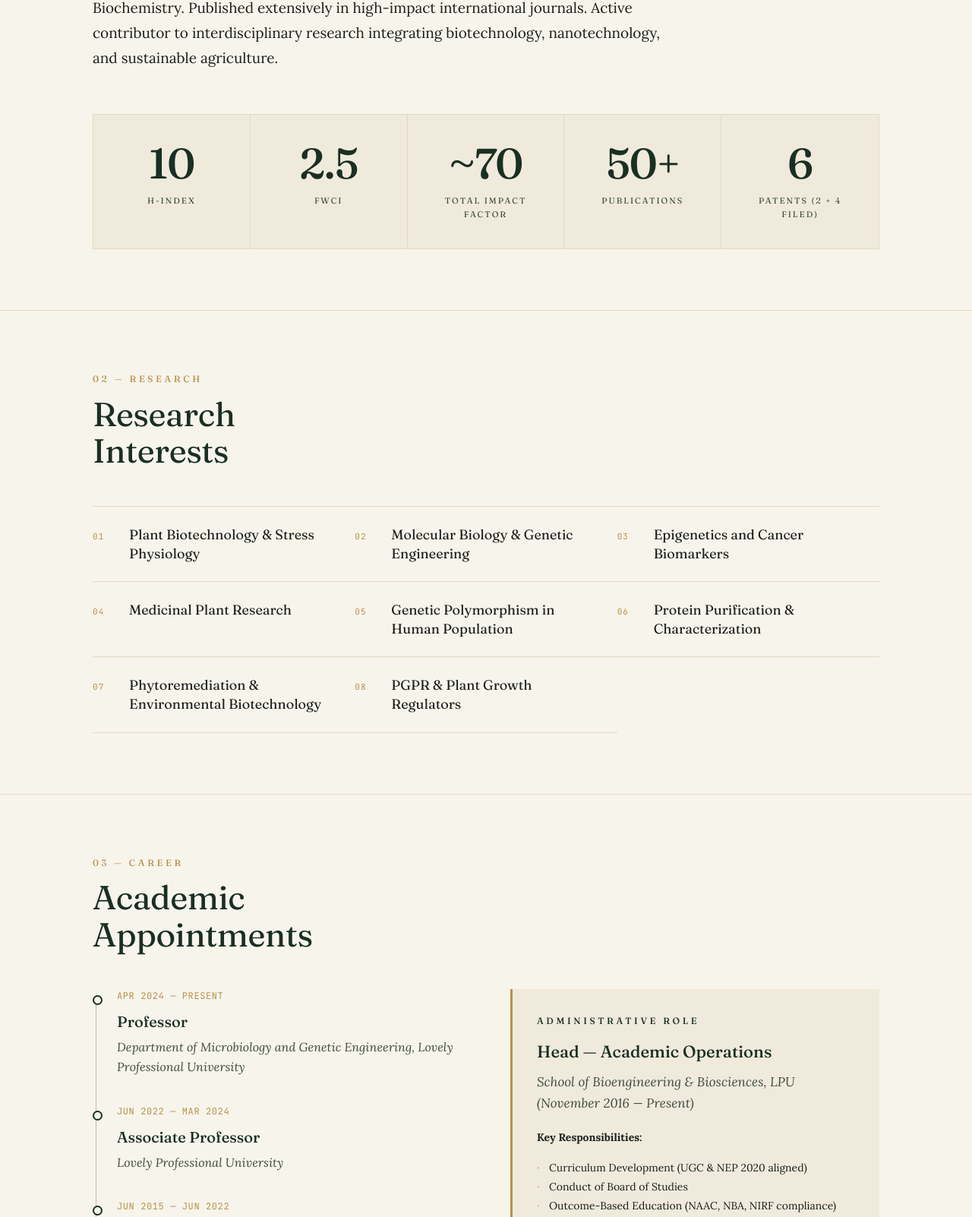
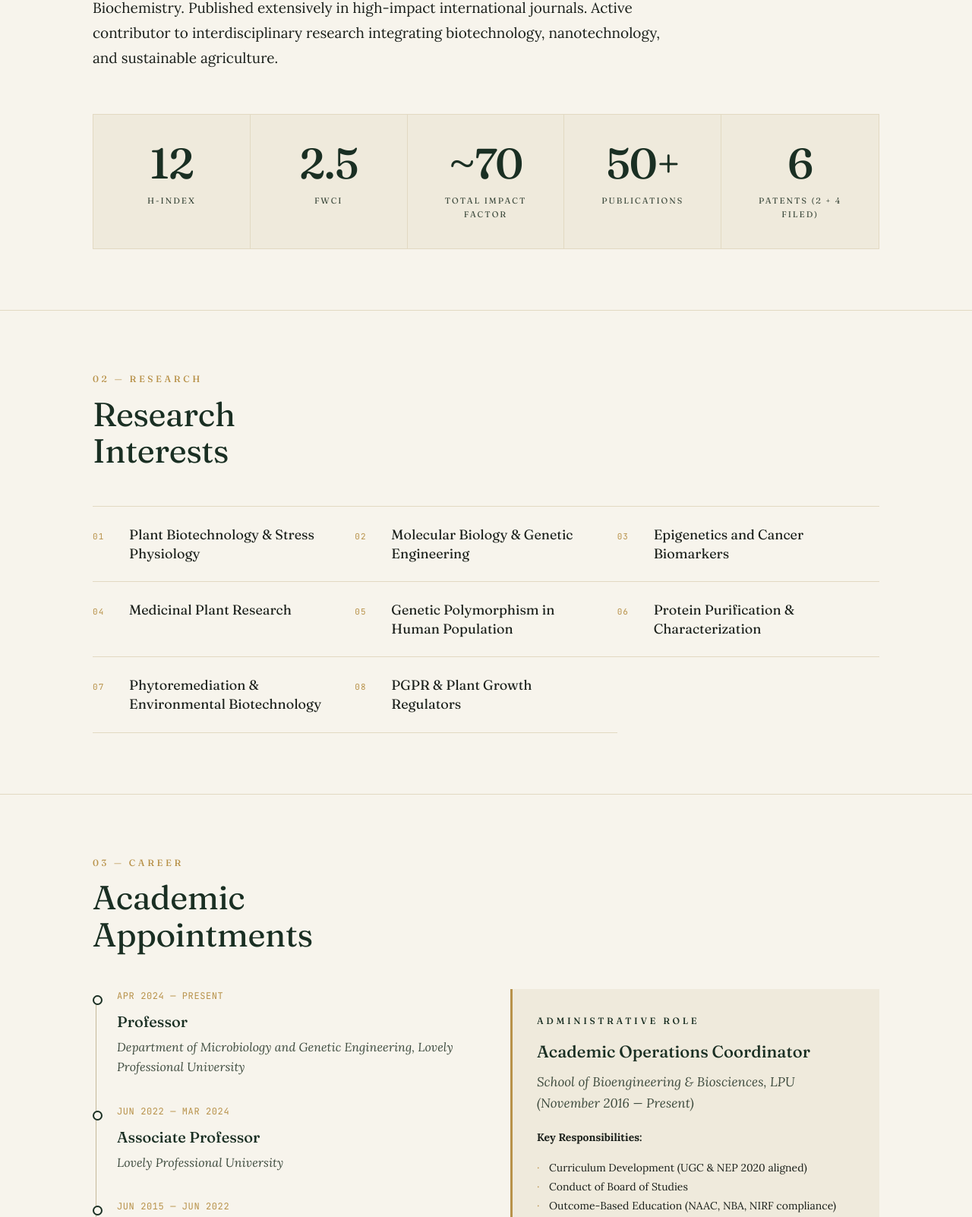
Before and after one commit to drrattandeep/drrattandeep.github.io, a plain HTML site: page index.html in a window 1280 px wide. Shown: the part 1456-3058 px from the top of the page at 76% size. Drawn offline with Linux system fonts and the light colour scheme.

Commit message:
Update index.html

```diff
--- a/index.html
+++ b/index.html
@@ -844,7 +844,7 @@
 
     <div class="metrics-grid" style="margin-top: 56px;">
       <div class="metric">
-        <div class="metric-value">10</div>
+        <div class="metric-value">12</div>
         <div class="metric-label">H-Index</div>
       </div>
       <div class="metric">
@@ -949,7 +949,7 @@
       <div>
         <div style="background: var(--paper-warm); padding: 32px; border-left: 3px solid var(--gold);">
           <div class="section-label" style="color: var(--moss-deep);">Administrative Role</div>
-          <h3 style="font-family: 'Fraunces', serif; font-size: 22px; color: var(--moss-deep); margin-bottom: 8px; font-weight: 500;">Head — Academic Operations</h3>
+          <h3 style="font-family: 'Fraunces', serif; font-size: 22px; color: var(--moss-deep); margin-bottom: 8px; font-weight: 500;">Academic Operations Coordinator</h3>
           <p style="font-style: italic; color: var(--ink-soft); margin-bottom: 20px;">School of Bioengineering &amp; Biosciences, LPU<br>(November 2016 — Present)</p>
           <p style="font-size: 14px; color: var(--ink); line-height: 1.6; margin-bottom: 16px;"><strong>Key Responsibilities:</strong></p>
           <ul style="list-style: none; font-size: 14px; line-height: 1.8;">
```
